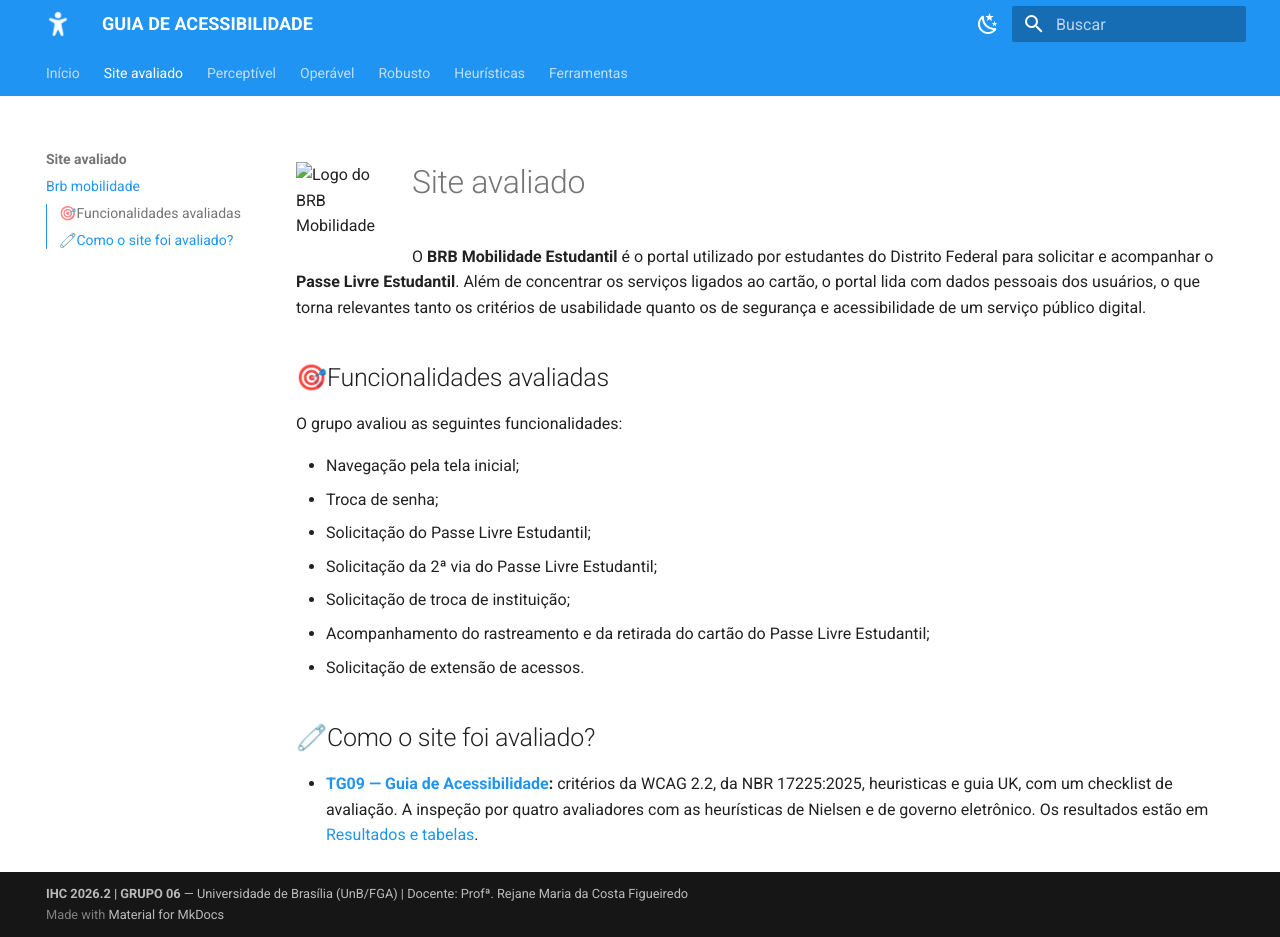
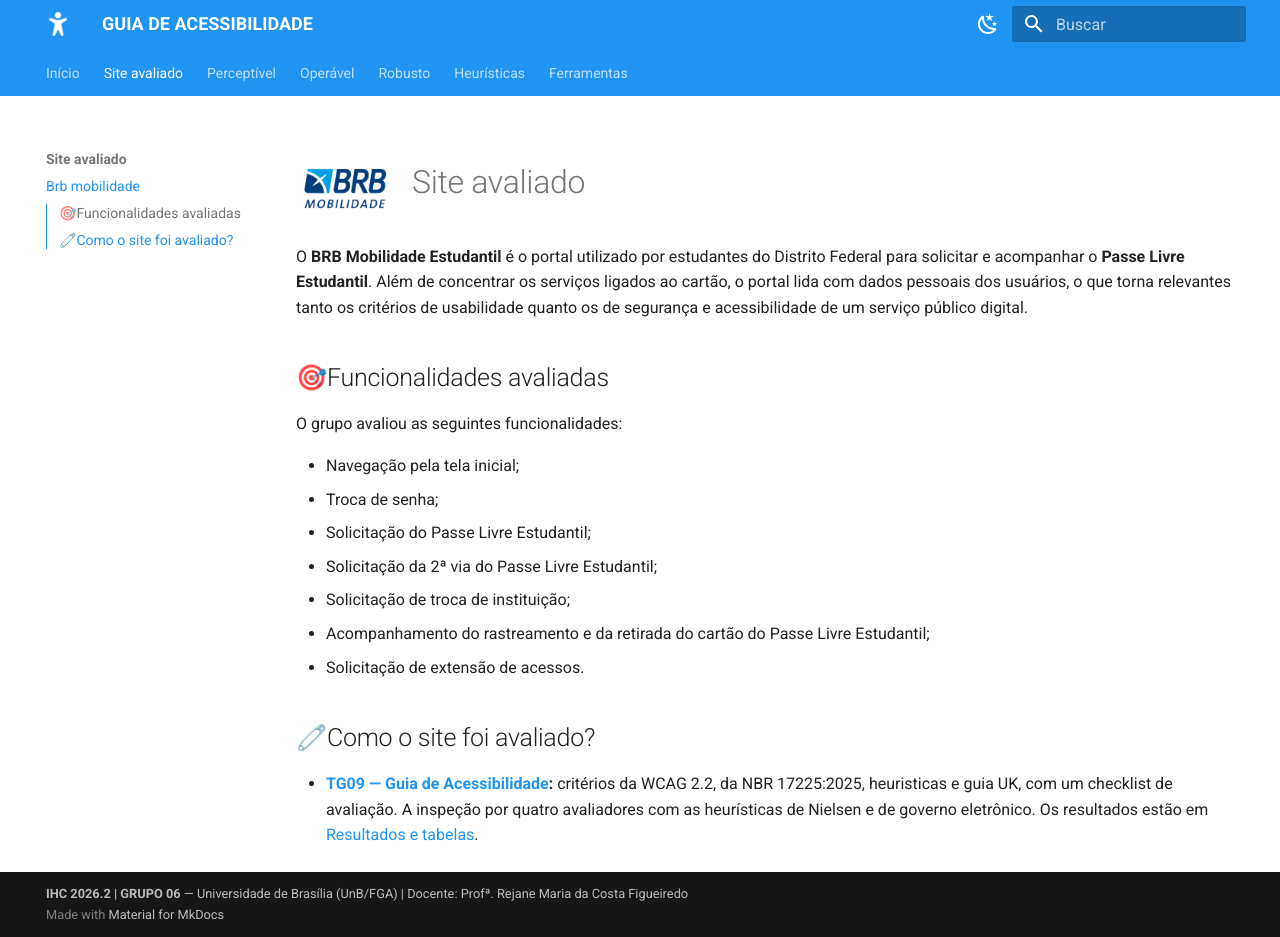
Before and after one commit to UnB-IHC/IHC_2026.2_Grupo06, an MkDocs documentation site: the page built from docs/sobre_o_site/brb_mobilidade.md, in a window 1280 px wide and 937 px high. Built offline with MkDocs 1.6.1 and Material for MkDocs 9.7.7, drawn with Linux system fonts in a browser that asks for light colours.

Commit message:
:bug: fix(docs): corrige caminhos da logo do brb

```diff
--- a/docs/sobre_o_site/brb_mobilidade.md
+++ b/docs/sobre_o_site/brb_mobilidade.md
@@ -1,4 +1,4 @@
-![Logo do BRB Mobilidade](../imagens/BRB_Logo.png){align=left width="100"}
+![Logo do BRB Mobilidade](../imagens/icon/BRB_Logo.png){align=left width="100"}
 
 # Site avaliado
 
```
